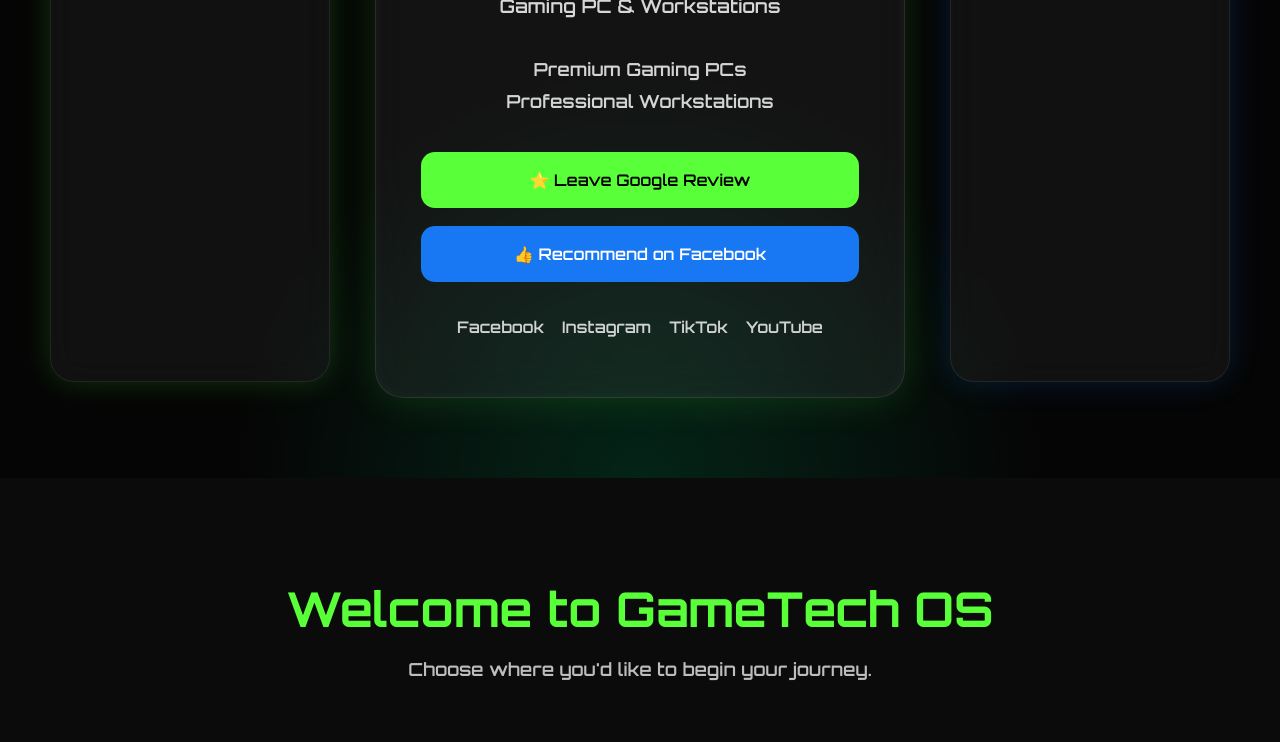
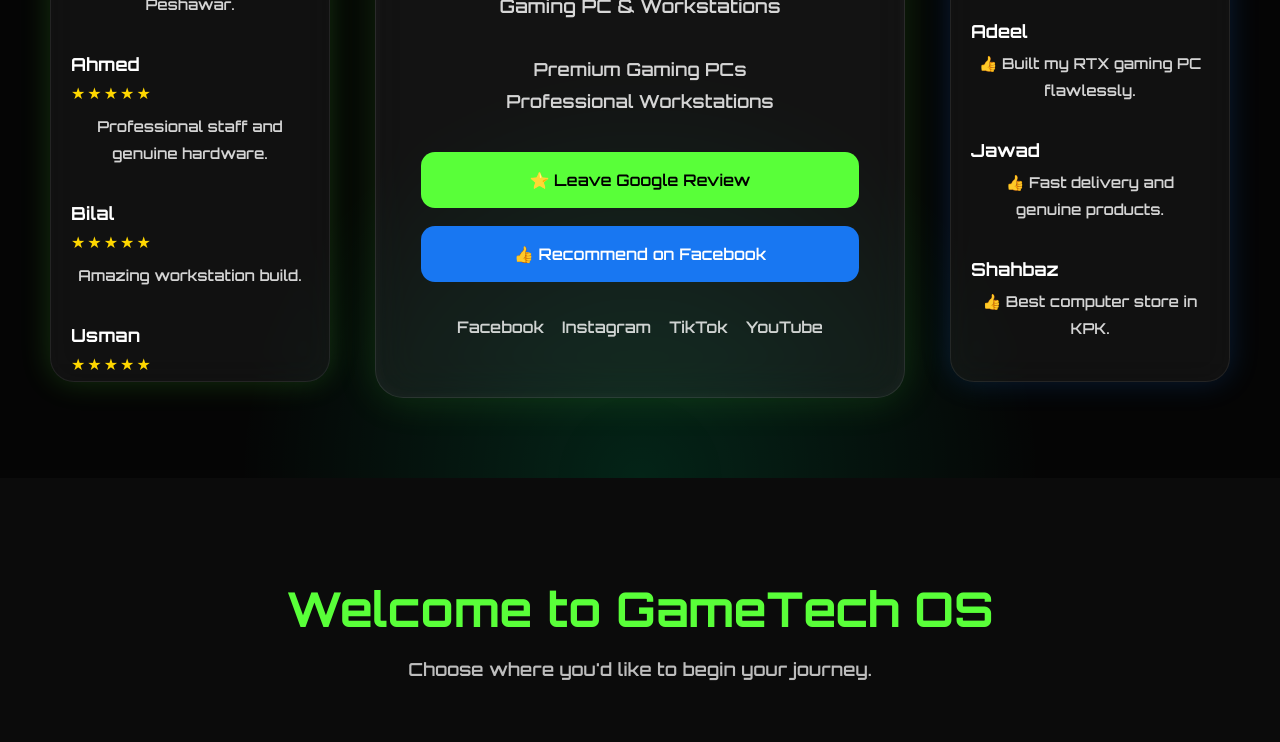
Before and after one commit to abbasshan1/gametech-experience, a plain HTML site: page index.html in a window 1280 px wide. Shown: the part 475-1217 px from the top of the page. Drawn offline with Linux system fonts and the light colour scheme.

Commit message:
Added landing page review panels

```diff
--- a/css/style.css
+++ b/css/style.css
@@ -497,3 +497,72 @@
 }
 
 }
+
+
+}
+
+}
+
+/* ======================================
+   REVIEW CARDS
+====================================== */
+
+.review-card{
+
+    background:rgba(255,255,255,.05);
+
+    border:1px solid rgba(255,255,255,.08);
+
+    border-radius:18px;
+
+    padding:18px;
+
+    margin-bottom:18px;
+
+    backdrop-filter:blur(12px);
+
+    transition:.35s;
+
+}
+
+.review-card:hover{
+
+    transform:translateY(-5px);
+
+    border-color:#59FF39;
+
+    box-shadow:0 0 20px rgba(89,255,57,.30);
+
+}
+
+.review-card h4{
+
+    color:white;
+
+    margin-bottom:8px;
+
+    font-size:18px;
+
+}
+
+.review-card p{
+
+    margin:0;
+
+    font-size:15px;
+
+    line-height:1.5;
+
+    color:#d0d0d0;
+
+}
+
+.stars{
+
+    color:#FFD700;
+
+    margin-bottom:10px;
+
+    letter-spacing:2px;
+
+}
--- a/index.html
+++ b/index.html
@@ -215,6 +215,6 @@
 </section>
 
 <script src="js/script.js"></script>
-
+<script src="js/reviews.js"></script>
 </body>
 </html>
--- /dev/null
+++ b/js/reviews.js
@@ -0,0 +1,85 @@
+console.log("reviews.js loaded");
+
+const googleReviews = [
+{
+    name:"Ali Khan",
+    stars:"★★★★★",
+    text:"Excellent service. Built my gaming PC perfectly."
+},
+{
+    name:"Hamza",
+    stars:"★★★★★",
+    text:"Best gaming PC shop in Peshawar."
+},
+{
+    name:"Ahmed",
+    stars:"★★★★★",
+    text:"Professional staff and genuine hardware."
+},
+{
+    name:"Bilal",
+    stars:"★★★★★",
+    text:"Amazing workstation build."
+},
+{
+    name:"Usman",
+    stars:"★★★★★",
+    text:"Highly recommended for gamers."
+}
+];
+
+const facebookReviews = [
+{
+    name:"Zeeshan",
+    text:"Recommended. Very professional."
+},
+{
+    name:"Sajid",
+    text:"Excellent customer support."
+},
+{
+    name:"Adeel",
+    text:"Built my RTX gaming PC flawlessly."
+},
+{
+    name:"Jawad",
+    text:"Fast delivery and genuine products."
+},
+{
+    name:"Shahbaz",
+    text:"Best computer store in KPK."
+}
+];
+
+function createGoogleReview(review){
+
+    return `
+    <div class="review-card">
+        <h4>${review.name}</h4>
+        <div class="stars">${review.stars}</div>
+        <p>${review.text}</p>
+    </div>
+    `;
+
+}
+
+function createFacebookReview(review){
+
+    return `
+    <div class="review-card">
+        <h4>${review.name}</h4>
+        <p>👍 ${review.text}</p>
+    </div>
+    `;
+
+}
+
+document.querySelector(".google-panel .reviews-track").innerHTML =
+googleReviews.concat(googleReviews)
+.map(createGoogleReview)
+.join("");
+
+document.querySelector(".facebook-panel .reviews-track").innerHTML =
+facebookReviews.concat(facebookReviews)
+.map(createFacebookReview)
+.join("");
```
